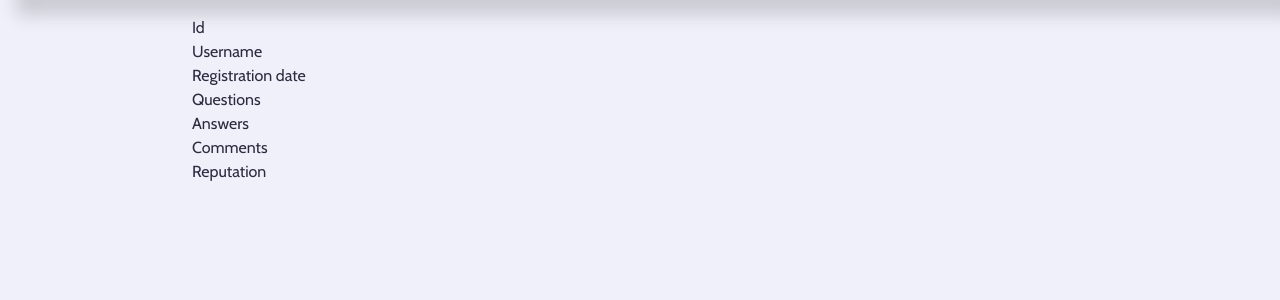
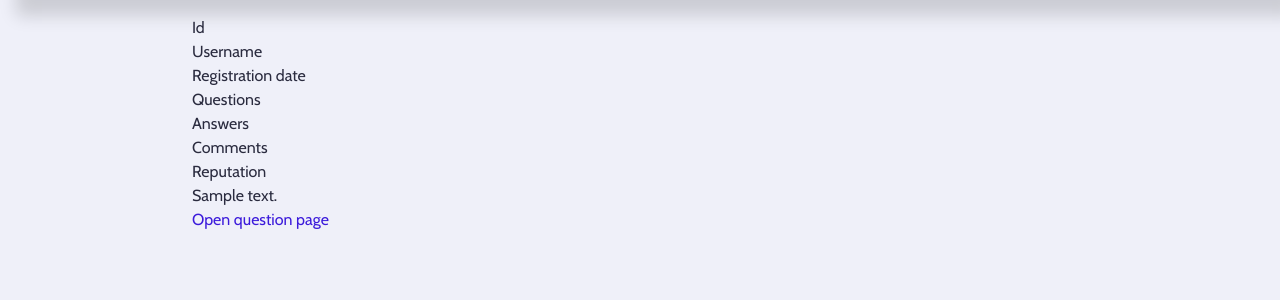
Before and after one commit to CodecoolGlobal/ask-mate-3-python-tamasstephen, a Flask app: template templates/user_data.html in a window 1280 px wide. Shown: the part 68-368 px from the top of the page. Run offline with Flask 2, Linux system fonts and the light colour scheme; the template is opened without the code that fills it: most values are stand-ins (such as "Sample title", 1, 10 or a date in 2020); some libraries are stand-ins or nearby versions.

Commit message:
feat: Add user questions to user page

```diff
--- a/templates/user_data.html
+++ b/templates/user_data.html
@@ -17,5 +17,13 @@
             <p class="data_label">Reputation</p>
             <p>{{ user.get("reputation") }}</p>
         </div>
+        <div class="user_commits">
+            {% for question in questions %}
+               <div>
+                    <p class="user_msg">{{ question.message }}</p>
+                    <a href="{{ url_for('open_question_page', question_id=question.id) }}"><p>Open question page</p></a>
+               </div>
+            {% endfor %}
+        </div>
     </div>
 {% endblock %}
```
